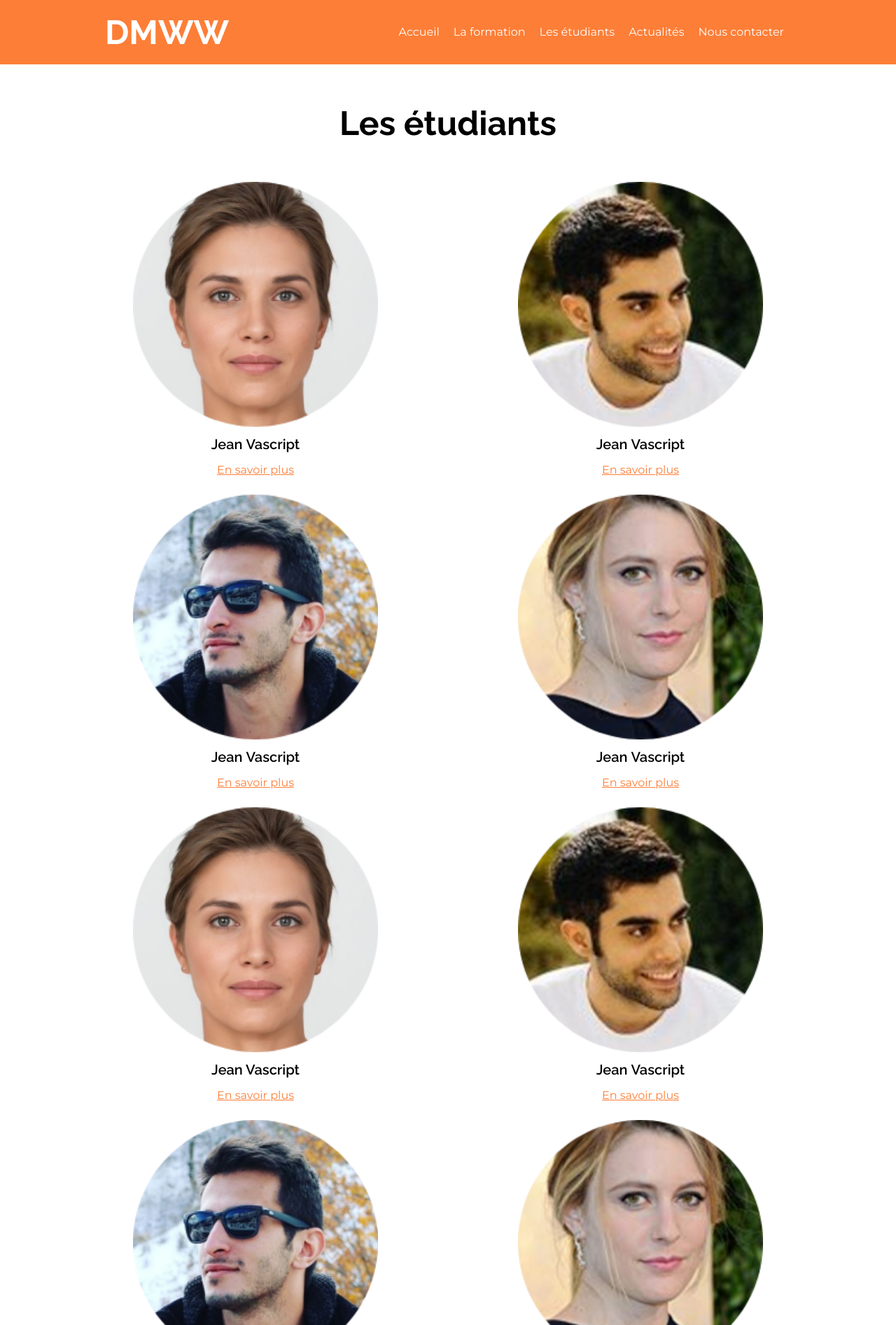
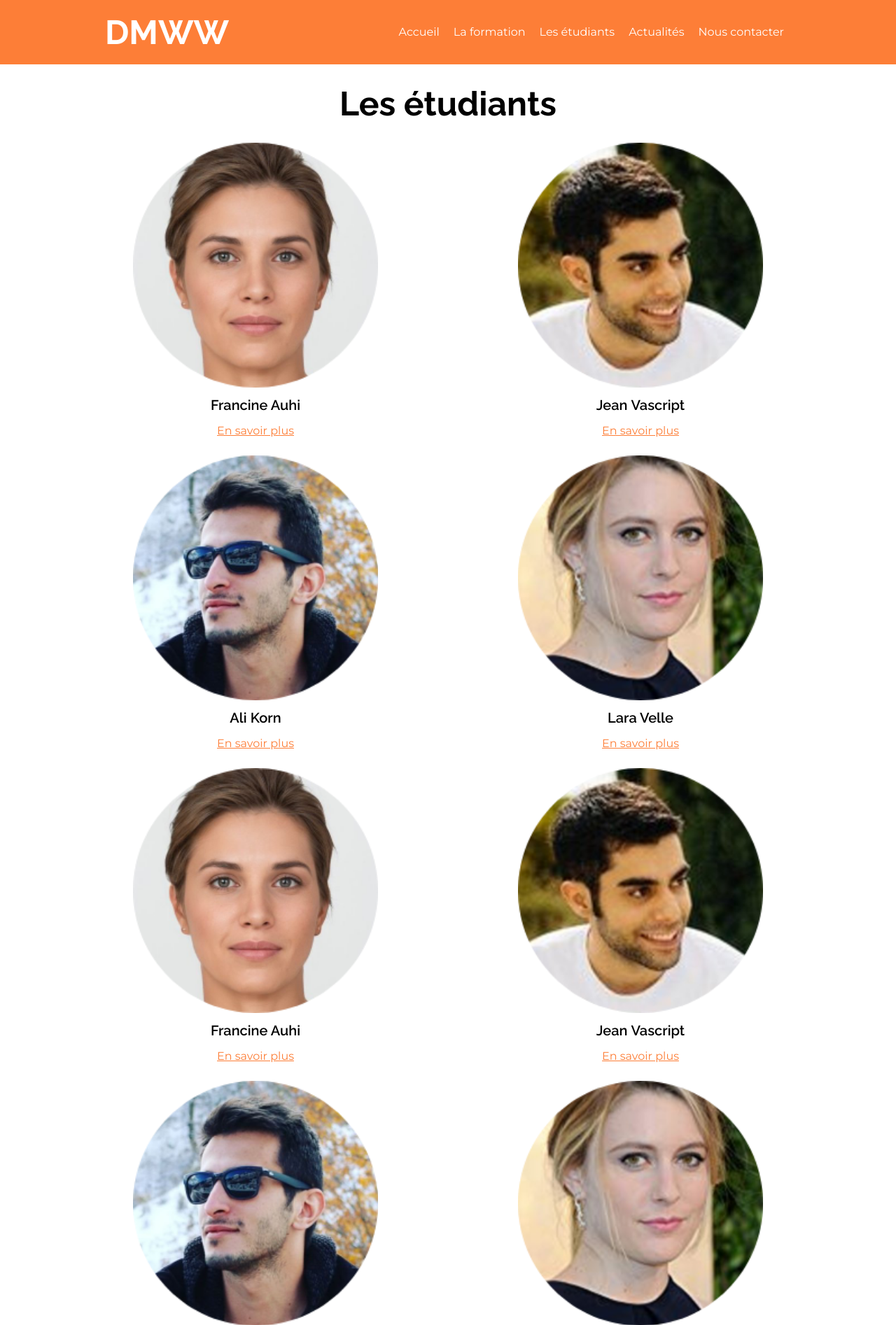
Before and after one commit to LudivineSa/ecf_css, a PHP site: page /etudiants.php in a window 1280 px wide. Shown: the top 1894 px of the page at 70% size. Run offline with PHP 8.4, Linux system fonts and the light colour scheme.

Commit message:
mise à jour de ce qui va pas

```diff
--- a/actualiteinside.php
+++ b/actualiteinside.php
@@ -2,8 +2,8 @@
 <header class="actuinside">
     <div class="container">
         <img src="img/photoclavier.webp" alt="focus on a keyboard" class="mlrauto mt4">
-        <h1 class="text-center fontsize48 sb mt4 mb-4 mlr21">Lorem ipsum, dolor sit amet consectetur adipisicing elit. Consequatur.</h2>
-        <p class="color-marron fontsize16 ft-ms text-center mlr21 mb-4"><time datetime="2020-12-02">12/02/2020</time></p>
+        <h1 class="text-center fontsize48 sb mt4 mb-4 mlr21">Lorem ipsum, dolor sit amet consectetur adipisicing elit. Consequatur.</h1>
+        <p class="color-marron fontsize16 ft-ms text-center mb-4 "><time datetime="2020-12-02" class="relative  timeactu ">12/02/2020</time></p>
     </div>
 </header>
 <main class="actuinside">
--- a/confidentialite.php
+++ b/confidentialite.php
@@ -3,7 +3,7 @@
     <div class="container">
         <h1 class="text-center fontsize48 sb mtb-1">Politique de confidentialité
         </h1>
-        <p class="fontsize2 ft-ms mlr21 mb-4">Lorem ipsum dolor sit amet consectetur adipisicing elit. Doloremque est, a suscipit veritatis vitae, perspiciatis accusantium reprehenderit obcaecati, et maxime fuga consequuntur amet voluptatum. Beatae, odit! Ullam commodi labore sint consequatur inventore consectetur, sapiente architecto laudantium, accusamus eius obcaecati maiores ipsa explicabo tempore quis totam quaerat quasi voluptate? Cumque numquam soluta maiores rerum quis quibusdam voluptatibus, neque magni laboriosam placeat unde sit consequatur itaque. Alias reiciendis consequuntur ab! Illum, inventore. Lorem ipsum dolor sit amet consectetur adipisicing elit. Doloremque est, a suscipit veritatis vitae, perspiciatis accusantium reprehenderit obcaecati, et maxime fuga consequuntur amet voluptatum. Beatae, odit! Ullam commodi labore sint consequatur inventore consectetur, sapiente architecto laudantium, accusamus eius obcaecati maiores ipsa explicabo tempore quis totam quaerat quasi voluptate? Cumque numquam soluta maiores rerum quis quibusdam voluptatibus, neque magni laboriosam placeat unde sit consequatur itaque. Alias reiciendis consequuntur ab! Illum, inventore.</p>
+        <p class="fontsize2 ft-ms mlr21 ">Lorem ipsum dolor sit amet consectetur adipisicing elit. Doloremque est, a suscipit veritatis vitae, perspiciatis accusantium reprehenderit obcaecati, et maxime fuga consequuntur amet voluptatum. Beatae, odit! Ullam commodi labore sint consequatur inventore consectetur, sapiente architecto laudantium, accusamus eius obcaecati maiores ipsa explicabo tempore quis totam quaerat quasi voluptate? Cumque numquam soluta maiores rerum quis quibusdam voluptatibus, neque magni laboriosam placeat unde sit consequatur itaque. Alias reiciendis consequuntur ab! Illum, inventore. Lorem ipsum dolor sit amet consectetur adipisicing elit. Doloremque est, a suscipit veritatis vitae, perspiciatis accusantium reprehenderit obcaecati, et maxime fuga consequuntur amet voluptatum. Beatae, odit! Ullam commodi labore sint consequatur inventore consectetur, sapiente architecto laudantium, accusamus eius obcaecati maiores ipsa explicabo tempore quis totam quaerat quasi voluptate? Cumque numquam soluta maiores rerum quis quibusdam voluptatibus, neque magni laboriosam placeat unde sit consequatur itaque. Alias reiciendis consequuntur ab! Illum, inventore.</p>
     </div>
 </header>
 <?php include('parts/footer.php'); ?>
--- a/contact.php
+++ b/contact.php
@@ -19,8 +19,7 @@
                 <label for="msg" class="fontsize2 ft-ms mb-2">Votre message</label>
                 <textarea id="msg" required placeholder="Tapez votre message" rows="5" class="border-none border-form italic fontsize2 pb-15"></textarea>
             </div>
-            <button class="flex center w18 justify-end box-orange mb-4 grid2-3 btn bg-orange align-center self-left mtb-1r b-radius5 scale0 hoverborderwhite">
-            <p class="color-fff fontsize24 ft-ms ft-sm-sb">Envoyer</p>
+            <button class="flex center w18 justify-end box-orange mb-4 grid2-3 btn bg-orange align-center self-left mtb-1r b-radius5 scale0 hoverborderwhite ft-sm-sb color-fff"> Envoyer
             <img src="img/fleche.svg" alt="fleche vers la droite" class="mgl-1">
             </button>
 
--- a/css/style.css
+++ b/css/style.css
@@ -630,6 +648,10 @@ body {
 
 .b-radius5 {
     border-radius: 5px;
+}
+
+.b-radius10 {
+    border-radius : 10px;
 }
 
 .border-none {
--- a/etudiants.php
+++ b/etudiants.php
@@ -1,90 +1,90 @@
 <?php include('parts/header.php'); ?>
 <header class="header-etudiant">
     <div class="container">
-    <h1 class="text-center fontsize48 sb mtb-1">Les étudiants</h1>
+    <h1 class="text-center fontsize48 sb mb-4 mt4">Les étudiants</h1>
 </header>
 <main class="main-etudiant">
         <div class="container">
             <div class="grid-etudiants grid4 gap10col gaprow2 mlr4">
                 <div class="etudiant flex column center text-center">
-                    <img src="img/francine.webp" alt="">
-                    <p class="p-nom-etudiant fontsize24 ft-sm-sb p2 ">Jean&nbsp;Vascript</p>
-                    <a href="etudiantpage.php" class="readmore color-orange underline ft-ms mb2-md">En savoir plus</a>
+                    <img src="img/francine.webp" alt="picture of Francine Auhi">
+                    <p class="p-nom-etudiant fontsize24 ft-sm-sb p2 ">Francine Auhi</p>
+                    <a href="etudiantpage.php" class="readmore color-orange underline ft-ms mb2-md hoverorange b-radius10">En savoir plus</a>
                 </div>
                 <div class="etudiant flex column center text-center">
-                    <img src="img/jean.webp" alt="">
+                    <img src="img/jean.webp" alt="picture of Jean Vascript">
                     <p class="p-nom-etudiant fontsize24 ft-sm-sb p2">Jean&nbsp;Vascript</p>
-                    <a href="etudiantpage.php" class="readmore color-orange underline ft-ms mb2-md">En savoir plus</a>
+                    <a href="etudiantpage.php" class="readmore color-orange underline ft-ms mb2-md hoverorange b-radius10">En savoir plus</a>
                 </div>
                 <div class="etudiant flex column center text-center">
-                    <img src="img/ali.webp" alt="">
-                    <p class="p-nom-etudiant fontsize24 ft-sm-sb p2">Jean&nbsp;Vascript</p>
-                    <a href="etudiantpage.php" class="readmore color-orange underline ft-ms mb2-md">En savoir plus</a>
+                    <img src="img/ali.webp" alt="Picture of Ali Korn">
+                    <p class="p-nom-etudiant fontsize24 ft-sm-sb p2">Ali Korn</p>
+                    <a href="etudiantpage.php" class="readmore color-orange underline ft-ms mb2-md hoverorange b-radius10">En savoir plus</a>
                 </div>
                 <div class="etudiant flex column center text-center">
-                    <img src="img/lara.webp" alt="">
-                    <p class="p-nom-etudiant fontsize24 ft-sm-sb p2">Jean&nbsp;Vascript</p>
-                    <a href="etudiantpage.php" class="readmore color-orange underline ft-ms mb2-md">En savoir plus</a>
+                    <img src="img/lara.webp" alt="Picture of Lara Velle">
+                    <p class="p-nom-etudiant fontsize24 ft-sm-sb p2">Lara Velle</p>
+                    <a href="etudiantpage.php" class="readmore color-orange underline ft-ms mb2-md hoverorange b-radius10">En savoir plus</a>
                 </div>
                 <div class="etudiant flex column center text-center">
-                    <img src="img/francine.webp" alt="">
-                    <p class="p-nom-etudiant fontsize24 ft-sm-sb p2">Jean Vascript</p>
-                    <a href="etudiantpage.php" class="readmore color-orange underline ft-ms mb2-md">En savoir plus</a>
+                    <img src="img/francine.webp" alt="picture of Francine Auhi">
+                    <p class="p-nom-etudiant fontsize24 ft-sm-sb p2">Francine Auhi</p>
+                    <a href="etudiantpage.php" class="readmore color-orange underline ft-ms mb2-md hoverorange b-radius10">En savoir plus</a>
                 </div>
                 <div class="etudiant flex column center text-center">
-                    <img src="img/jean.webp" alt="">
+                    <img src="img/jean.webp" alt="picture of Jean Vascript">
                     <p class="p-nom-etudiant fontsize24 ft-sm-sb p2">Jean&nbsp;Vascript</p>
-                    <a href="etudiantpage.php" class="readmore color-orange underline ft-ms mb2-md">En savoir plus</a>
+                    <a href="etudiantpage.php" class="readmore color-orange underline ft-ms mb2-md hoverorange b-radius10">En savoir plus</a>
                 </div>
                 <div class="etudiant flex column center text-center">
-                    <img src="img/ali.webp" alt="">
-                    <p class="p-nom-etudiant fontsize24 ft-sm-sb p2">Jean Vascript</p>
-                    <a href="etudiantpage.php" class="readmore color-orange underline ft-ms mb2-md">En savoir plus</a>
+                    <img src="img/ali.webp" alt="Picture of Ali Korn">
+                    <p class="p-nom-etudiant fontsize24 ft-sm-sb p2">Ali Korn</p>
+                    <a href="etudiantpage.php" class="readmore color-orange underline ft-ms mb2-md hoverorange b-radius10">En savoir plus</a>
                 </div>
                 <div class="etudiant flex column center text-center">
-                    <img src="img/lara.webp" alt="">
-                    <p class="p-nom-etudiant fontsize24 ft-sm-sb p2">Jean Vascript</p>
-                    <a href="etudiantpage.php" class="readmore color-orange underline ft-ms mb2-md">En savoir plus</a>
+                    <img src="img/lara.webp" alt="Picture of Lara Velle">
+                    <p class="p-nom-etudiant fontsize24 ft-sm-sb p2">Lara Velle</p>
+                    <a href="etudiantpage.php" class="readmore color-orange underline ft-ms mb2-md hoverorange b-radius10">En savoir plus</a>
                 </div>
                 <div class="etudiant flex column center text-center">
-                    <img src="img/francine.webp" alt="">
-                    <p class="p-nom-etudiant fontsize24 ft-sm-sb p2">Jean Vascript</p>
-                    <a href="etudiantpage.php" class="readmore color-orange underline ft-ms mb2-md">En savoir plus</a>
+                    <img src="img/francine.webp" alt="picture of Francine Auhi">
+                    <p class="p-nom-etudiant fontsize24 ft-sm-sb p2">Francine Auhi</p>
+                    <a href="etudiantpage.php" class="readmore color-orange underline ft-ms mb2-md hoverorange b-radius10">En savoir plus</a>
                 </div>
                 <div class="etudiant flex column center text-center">
-                    <img src="img/jean.webp" alt="">
+                    <img src="img/jean.webp" alt="picture of Jean Vascript">
                     <p class="p-nom-etudiant fontsize24 ft-sm-sb p2">Jean Vascript</p>
-                    <a href="etudiantpage.php" class="readmore color-orange underline ft-ms mb2-md">En savoir plus</a>
+                    <a href="etudiantpage.php" class="readmore color-orange underline ft-ms mb2-md hoverorange b-radius10">En savoir plus</a>
                 </div>
                 <div class="etudiant flex column center text-center">
-                    <img src="img/ali.webp" alt="">
-                    <p class="p-nom-etudiant fontsize24 ft-sm-sb p2">Jean Vascript</p>
-                    <a href="etudiantpage.php" class="readmore color-orange underline ft-ms mb2-md">En savoir plus</a>
+                    <img src="img/ali.webp" alt="Picture of Ali Korn">
+                    <p class="p-nom-etudiant fontsize24 ft-sm-sb p2">Ali Korn</p>
+                    <a href="etudiantpage.php" class="readmore color-orange underline ft-ms mb2-md hoverorange b-radius10">En savoir plus</a>
                 </div>
                 <div class="etudiant flex column center text-center">
-                    <img src="img/lara.webp" alt="">
-                    <p class="p-nom-etudiant fontsize24 ft-sm-sb p2">Jean Vascript</p>
-                    <a href="etudiantpage.php" class="readmore color-orange underline ft-ms mb2-md">En savoir plus</a>
+                    <img src="img/lara.webp" alt="Picture of Lara Velle">
+                    <p class="p-nom-etudiant fontsize24 ft-sm-sb p2">Lara Velle</p>
+                    <a href="etudiantpage.php" class="readmore color-orange underline ft-ms mb2-md hoverorange b-radius10">En savoir plus</a>
                 </div>
                 <div class="etudiant flex column center text-center">
-                    <img src="img/francine.webp" alt="">
-                    <p class="p-nom-etudiant fontsize24 ft-sm-sb p2">Jean Vascript</p>
-                    <a href="etudiantpage.php" class="readmore color-orange underline ft-ms mb2-md">En savoir plus</a>
+                    <img src="img/francine.webp" alt="picture of Francine Auhi">
+                    <p class="p-nom-etudiant fontsize24 ft-sm-sb p2">Francine Auhi</p>
+                    <a href="etudiantpage.php" class="readmore color-orange underline ft-ms mb2-md hoverorange b-radius10">En savoir plus</a>
                 </div>
                 <div class="etudiant flex column center text-center">
-                    <img src="img/jean.webp" alt="">
+                    <img src="img/jean.webp" alt="picture of Jean Vascript">
                     <p class="p-nom-etudiant fontsize24 ft-sm-sb p2">Jean Vascript</p>
-                    <a href="etudiantpage.php" class="readmore color-orange underline ft-ms mb2-md">En savoir plus</a>
+                    <a href="etudiantpage.php" class="readmore color-orange underline ft-ms mb2-md hoverorange b-radius10">En savoir plus</a>
                 </div>
                 <div class="etudiant flex column center text-center">
-                    <img src="img/ali.webp" alt="">
-                    <p class="p-nom-etudiant fontsize24 ft-sm-sb p2">Jean Vascript</p>
-                    <a href="etudiantpage.php" class="readmore color-orange underline ft-ms mb2-md">En savoir plus</a>
+                    <img src="img/ali.webp" alt="Picture of Ali Korn">
+                    <p class="p-nom-etudiant fontsize24 ft-sm-sb p2">Ali Korn</p>
+                    <a href="etudiantpage.php" class="readmore color-orange underline ft-ms mb2-md hoverorange b-radius10">En savoir plus</a>
                 </div>
                 <div class="etudiant flex column center text-center lastgrid4">
-                    <img src="img/lara.webp" alt="">
-                    <p class="p-nom-etudiant fontsize24 ft-sm-sb p2">Jean Vascript</p>
-                    <a href="etudiantpage.php" class="readmore color-orange underline ft-ms mb2-md">En savoir plus</a>
+                    <img src="img/lara.webp" alt="Picture of Lara Velle">
+                    <p class="p-nom-etudiant fontsize24 ft-sm-sb p2">Lara Velle</p>
+                    <a href="etudiantpage.php" class="readmore color-orange underline ft-ms mb2-md hoverorange b-radius10">En savoir plus</a>
                 </div>
 
             </div>
@@ -93,11 +93,11 @@
         <footer class="footer-page mb-4 mt8">
     <div class="container">
         <div class="page flex center">
-            <button class="color-orange mgl-1 wh3 box-orange b-radius5 flex center previous" aria-label="page précédente" aria-describedby="previousPage"></button>
-            <button class="bg-orange color-orange mgl-1 wh3 box-orange b-radius5 flex center">1</button>
-            <button class="color-orange mgl-1 wh3 box-orange b-radius5 flex center">2</button>
-            <button class="color-orange mgl-1 wh3 box-orange b-radius5 flex center">3</button>
-            <button class="color-orange mgl-1 wh3 box-orange b-radius5 flex center" aria-label="page suivante" aria-describedby="nextPage"></button>
+            <button class="color-orange mgl-1 wh3 box-orange b-radius5 previous bg-white ft-ms hoverorange" aria-label="page précédente" aria-describedby="previousPage"><<</button>
+            <button class="bg-orange color-orange mgl-1 wh3 box-orange b-radius5 f bg-white ft-ms hoverorange">1</button>
+            <button class="color-orange mgl-1 wh3 box-orange b-radius5  bg-white ft-ms hoverorange">2</button>
+            <button class="color-orange mgl-1 wh3 box-orange b-radius5 bg-white ft-ms hoverorange">3</button>
+            <button class="color-orange mgl-1 wh3 box-orange b-radius5  bg-white ft-ms hoverorange" aria-label="page suivante" aria-describedby="nextPage">>></button>
         </div>
     </div>
 </footer>
--- a/parts/footer.php
+++ b/parts/footer.php
@@ -1,13 +1,13 @@
 <footer class="bg-orange color-fff">
     <div class="container flex between column-md align-center">
         <address class="footer-address mt4 mb-4">
-            <h3 class="footer-h3 fontsize2 ft-sm-sb">Développeur web et web mobile</h3>
-            <p class="footer-p fontsize2">CEFIM<br>32 avenue Marcel Dassaut<br>37200 Tours</p>
-            <p type="tel" class="fontsize2">0478382938</p>
+            <p class="footer-h3 fontsize2 ft-sm-sb lh16">Développeur web et web mobile</p>
+            <p class="footer-p fontsize2 ft-ms lh16">CEFIM<br>32 avenue Marcel Dassaut<br>37200 Tours</p>
+            <p type="tel" class="fontsize2 ft-ms lh16"> T : 04 78 38 29 38</p>
         </address>
         <div class="mentions flex gap3 mt4 mb-4  text-center">
-            <a href="#" class="a-footer fontsize16 color-fff  hoverblanc hoverborderwhite underline">Mentions légales</a>
-            <a href="confidentialite.php" class="color-fff a-footer fontsize16 hoverblanc scale0 hoverborderwhite underline">Politique de confidentialité</a>
+            <a href="#" class="a-footer fontsize16 color-fff  hoverblanc hoverborderwhite ft-ms">Mentions légales</a>
+            <a href="confidentialite.php" class="color-fff a-footer fontsize16 hoverblanc scale0 hoverborderwhite  ft-ms">Politique de confidentialité</a>
         </div>
         <div class="social-media mt4 mb-4">
             <ul role="list" class="flex align-center">
--- a/parts/header.php
+++ b/parts/header.php
@@ -31,8 +31,8 @@
             <button class="displaynone color-fff ft-sm-sb mtb-1r fontsize24 bg-orange box-orange underline underline-1 p2" id="buttonnav">Menu</button>
         </div>
         <div class="container flex between align-center" hidden>
-            <nav class="color-fff fontsize2 ft-ms" id="menunav" hidden>
-                    <ul role="list" class="flex wrap center ">
+            <nav class="color-fff fontsize2 ft-ms " id="menunav" hidden>
+                    <ul role="list" class="flex wrap center columnmd">
                     <li><a href="formation.php" class="color-fff fontsize2 ft-ms none bg-orange hoverblanc mb-2 mlr-1">La formation</a></li>
                     <li><a href="etudiants.php" class="color-fff fontsize2 ft-ms none  bg-orange hoverblanc mb-2  mlr-1">Les étudiants</a></li>
                     <li><a href="actualite.php" class="color-fff fontsize2 ft-ms none  bg-orange hoverblanc mb-2 mlr-1">Actualités</a></li>
```
Also changed, not shown: other parts of css/style.css (+51 -14 lines), actualite.php (+13 -11 lines), formation.php (+31 -29 lines), index.php (+16 -16 lines), script.js (+7 -0 lines).
